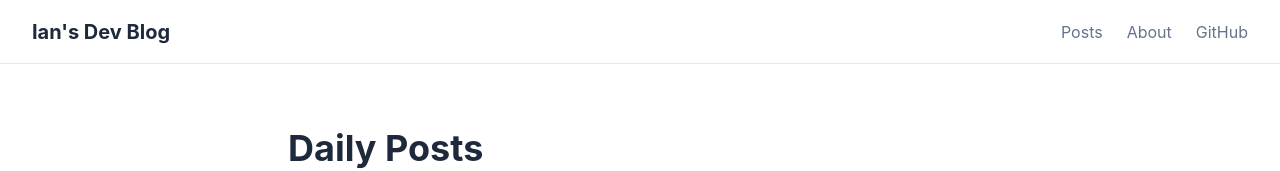
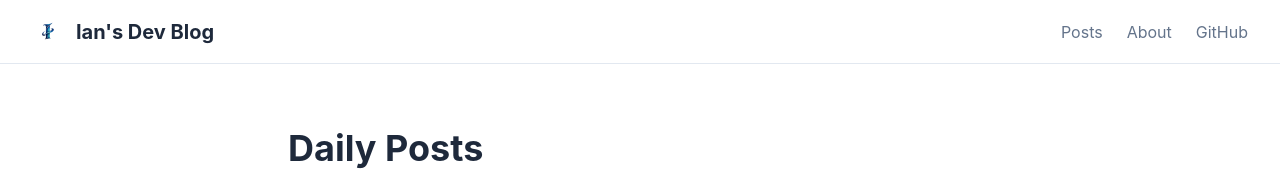
Before and after one commit to LyceumX/ian, a Next.js app: page / in a window 1280 px wide. Shown: the top 171 px of the page. Built offline with nearby package versions, Linux system fonts and the light colour scheme.

Commit message:
Add Ianfluencer logo (v1 bold) to blog header

```diff
--- a/src/app/page.tsx
+++ b/src/app/page.tsx
@@ -5,8 +5,11 @@ export default function Home() {
     <main className="min-h-screen" style={{ backgroundColor: 'var(--background)' }}>
       {/* Header */}
       <header className="h-16 border-b flex items-center justify-between px-8" style={{ borderColor: 'var(--border)' }}>
-        <div className="text-xl font-bold" style={{ color: 'var(--text-primary)' }}>
-          Ian's Dev Blog
+        <div className="flex items-center gap-3">
+          <img src="/ianfluencer-logo-v1-bold.png" alt="Ianfluencer Logo" className="h-8 w-8" />
+          <div className="text-xl font-bold" style={{ color: 'var(--text-primary)' }}>
+            Ian's Dev Blog
+          </div>
         </div>
         <div className="flex gap-6">
           <Link href="/posts" style={{ color: 'var(--text-secondary)' }} className="hover:opacity-75">
--- a/src/app/posts/[slug]/page.tsx
+++ b/src/app/posts/[slug]/page.tsx
@@ -8,10 +8,13 @@ export default async function PostPage({ params }: { params: Promise<{ slug: str
     <main className="min-h-screen" style={{ backgroundColor: 'var(--background)' }}>
       {/* Header */}
       <header className="h-16 border-b flex items-center justify-between px-8" style={{ borderColor: 'var(--border)' }}>
-        <div className="text-xl font-bold" style={{ color: 'var(--text-primary)' }}>
-          <Link href="/" className="hover:opacity-75">
-            Ian's Dev Blog
-          </Link>
+        <div className="flex items-center gap-3">
+          <img src="/ianfluencer-logo-v1-bold.png" alt="Ianfluencer Logo" className="h-8 w-8" />
+          <div className="text-xl font-bold" style={{ color: 'var(--text-primary)' }}>
+            <Link href="/" className="hover:opacity-75">
+              Ian's Dev Blog
+            </Link>
+          </div>
         </div>
         <div className="flex gap-6">
           <Link href="/posts" style={{ color: 'var(--text-secondary)' }} className="hover:opacity-75">
```
Also changed, not shown: public/ianfluencer-logo-v1-bold.png (added).
